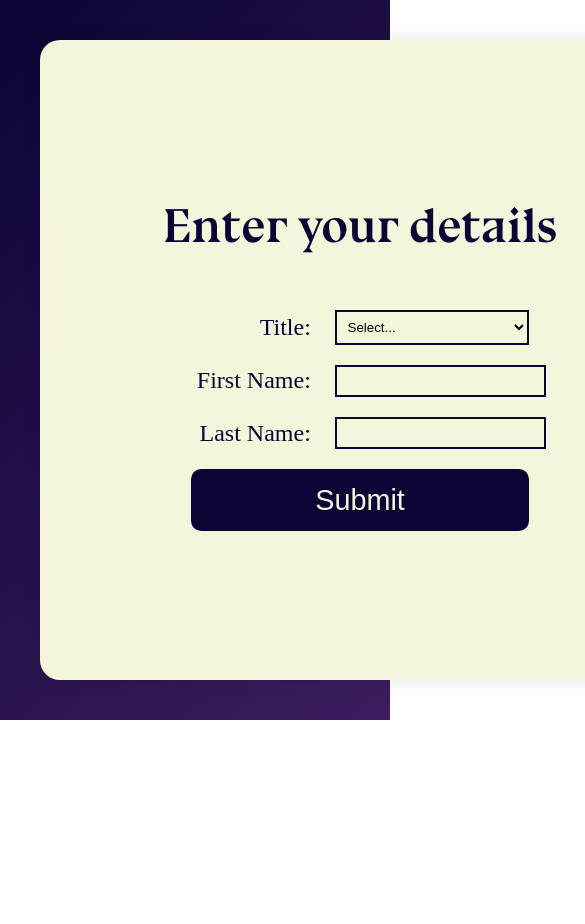
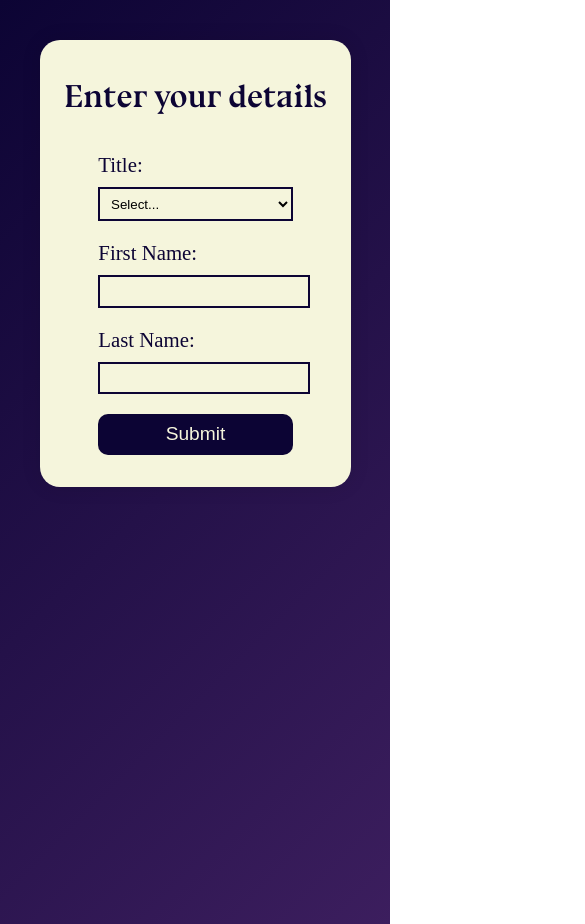
Before and after one commit to jordanplant/HogwartsLetter---React-CSS, a React (Vite) app: page / in a window 390 px wide. Shown: the top 924 px of the page, 585 px wide, since content can reach past the window. Before the commit the page ends 844 px from the top, so only its background shows below. Built offline with nearby package versions, Linux system fonts and the light colour scheme.

Commit message:
mobile responsive fix

```diff
--- a/src/Components/Form.css
+++ b/src/Components/Form.css
@@ -1,7 +1,8 @@
+/* Base styles */
 h1 {
   font-family: "Bluu Next Bold", serif;
   color: #0c0434 !important;
-  font-size: 3em;
+  font-size: 3em; /* Adjusted in media queries for smaller screens */
 }
 
 .form__container {
@@ -10,59 +11,100 @@ h1 {
   justify-content: center;
   align-items: center;
   margin: 0 auto;
-  width: 40em;
-  height: 40em;
+  width: 40em; /* Adjusted in media queries */
+  height: 40em; /* Adjusted in media queries */
   background-color: #f5f5dc;
-  border-radius: 20px; /* Add some roundness */
-  box-shadow: 0 0 20px rgba(0, 0, 0, 0.1); /* Add a subtle shadow */
+  border-radius: 20px;
+  box-shadow: 0 0 20px rgba(0, 0, 0, 0.1);
 }
 
 .form__details {
   padding: 1em;
   display: grid;
-  gap: 20px; /* Increase the gap between fields for a more whimsical feel */
-  font-size: 1.5em;
+  gap: 20px;
+  font-size: 1.5em; /* Adjusted in media queries for smaller screens */
 }
 
 .form__details > div {
-  display: grid; /* Change to grid for each row */
-  grid-template-columns: max-content 1fr; /* Adjust grid template columns */
-  align-items: center; /* Align items vertically */
+  display: grid;
+  grid-template-columns: max-content 1fr;
+  align-items: center;
 }
 
 .form__details label {
   flex-shrink: 0;
   width: 120px;
-  color: #0c0434; /* Match label color with h1 */
+  color: #0c0434;
   text-align: right;
   padding-right: 1em;
+  font-size: 1.3em;
 }
 
 .form__details input,
 .form__details select {
-  border: 2px solid #0c0434; /* Add a whimsical border */
-  background-color: #f5f5dc; /* Match background color with container */
+  border: 2px solid #0c0434;
+  background-color: #f5f5dc;
   padding: 0.5em;
   width: 100%;
 }
 
 button {
-  padding: 0.5em 1em; /* Add more padding to the button for a whimsical look */
+  padding: 0.5em 1em;
   border: none;
-  background-color: #0c0434; /* Match button color with label */
-  color: #f5f5dc; /* Contrast text color */
-  font-size: 1.2em; /* Increase font size */
-  border-radius: 10px; /* Add some roundness */
-  cursor: pointer; /* Add a pointer cursor */
-  transition: background-color 0.3s ease; /* Add a smooth transition */
+  background-color: #0c0434;
+  color: #f5f5dc;
+  font-size: 1.2em;
+  border-radius: 10px;
+  cursor: pointer;
+  transition: background-color 0.3s ease;
 }
 
-button:hover {
-  background-color: #0c0434; /* Change button color on hover */
-  color: #fff; /* Change text color on hover */
+button:hover,
+button:active {
+  background-color: #0c0434;
+  color: #fff;
 }
 
-button:active {
-  background-color: #fff; /* Change button color on click */
-  color: #0c0434; /* Change text color on click */
+/* Media queries */
+/* For mobile devices */
+@media (max-width: 767px) {
+  h1 {
+    font-size: 2em; /* Smaller font size for mobile */
+  }
+
+  .form__container {
+    width: 90%; /* Use a percentage of the screen width */
+    height: auto; /* Adjust height to content */
+    padding: 1em; /* Add padding for smaller screens */
+  }
+
+  .form__details {
+    font-size: 1em; /* Smaller font size for better readability on mobile */
+  }
+
+  .form__details > div {
+    grid-template-columns: 1fr; /* Stack label and input vertically on small screens */
+    gap: 10px; /* Reduce gap for compact layout */
+  }
+
+  .form__details label {
+    text-align: left; /* Align labels to the left for a more natural flow */
+    padding-right: 0; /* Remove padding-right as it's no longer needed */
+  }
 }
+
+/* For tablets and small desktops */
+@media (min-width: 768px) and (max-width: 1024px) {
+  .form__container {
+    width: 60%; /* Adjust width for medium screens */
+    height: auto; /* Adjust height to content */
+  }
+}
+
+/* For larger screens */
+@media (min-width: 1024px) {
+  .form__container {
+    width: 40em; /* Fixed width for large screens */
+    height: 40em; /* Fixed height for consistency */
+  }
+}
--- a/src/index.css
+++ b/src/index.css
@@ -15,4 +15,5 @@ body {
     rgba(60, 30, 94, 1) 100%
   );
   background-repeat: no-repeat;
+  height: 100vh;
 }
```
